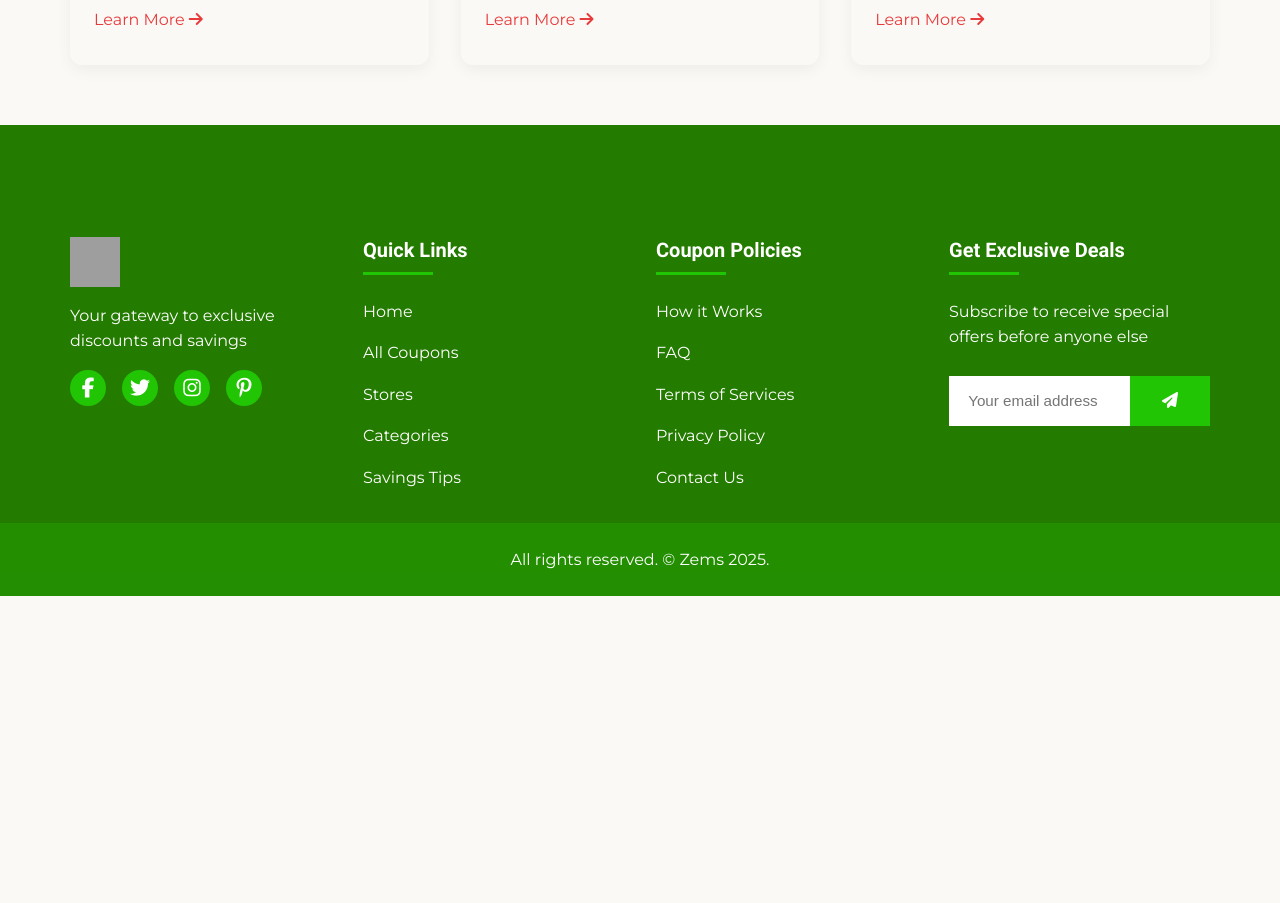
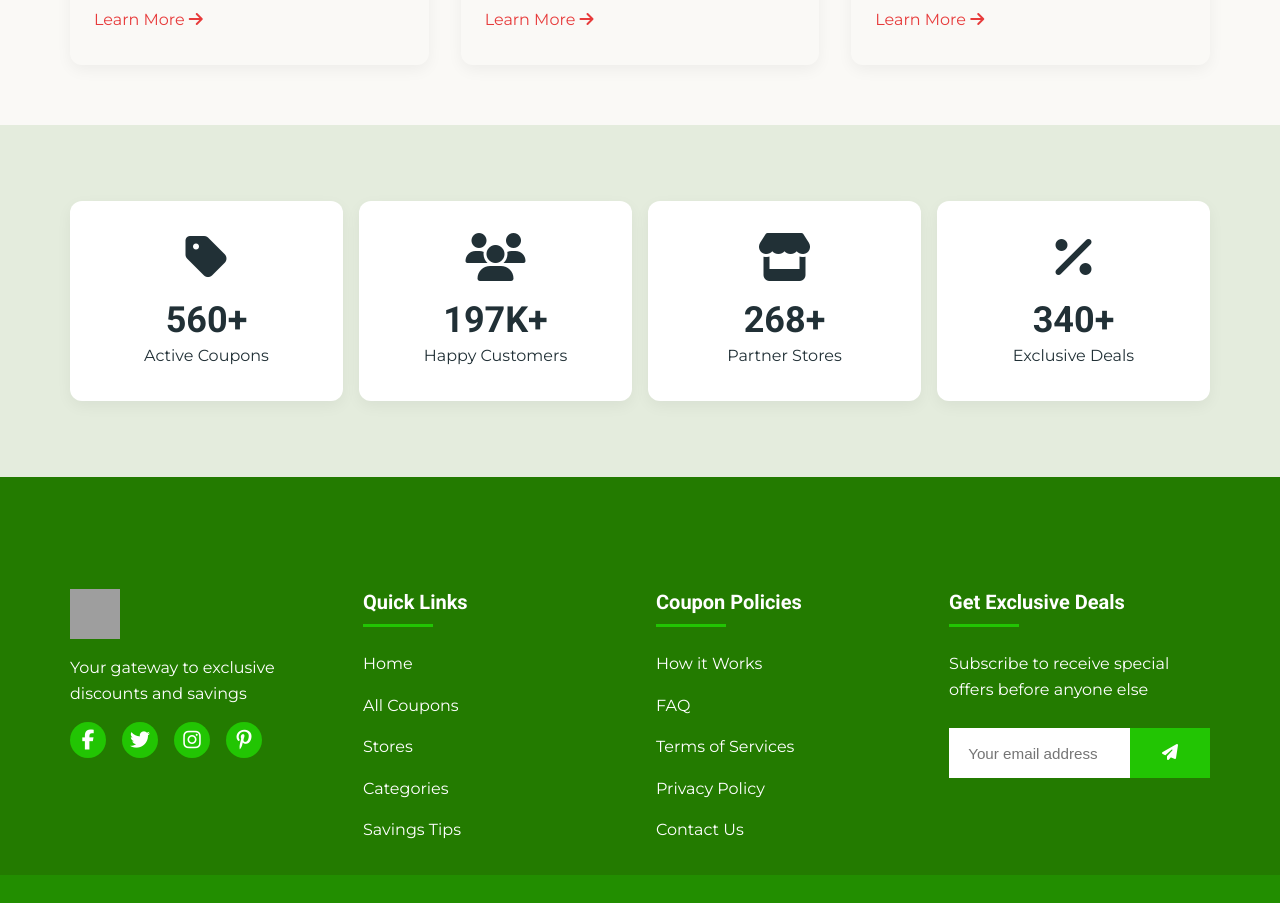
Before and after one commit to dev-nirob1/zems, a Vue app: page / in a window 1280 px wide. Shown: the part 1460-2363 px from the top of the page. Before the commit the page ends 2056 px from the top, so only its background shows below. Built offline with nearby package versions, Linux system fonts and the light colour scheme; grey boxes are pictures that could not be loaded.

Commit message:
update statistics section

```diff
--- a/src/zems/Front/Components/Section/StatisticsSection.vue
+++ b/src/zems/Front/Components/Section/StatisticsSection.vue
@@ -1,8 +1,73 @@
 <script setup>
+import BaseParagraph from '@/components/Elements/BaseParagraph.vue';
 import BaseTitle from '@/components/Elements/BaseTitle.vue';
+import ListItem from '@/components/Elements/ListItem.vue';
 
 </script>
 
 <template>
-  <BaseTitle>Services section</BaseTitle>
+    <section class="bg-light statistics">
+      <div class="container">
+        <!-- grid-container: small/large = 2/4 -->
+        <ul class="small-2 larger-4 gap-2 medium-gap-1 stats-content">
+          <!-- individual stat component  -->
+          <ListItem>
+            <i class="fa-solid fa-tag fa-3x"></i>
+            <div>
+              <BaseTitle>560+</BaseTitle>
+              <BaseParagraph>Active Coupons</BaseParagraph>
+            </div>
+          </ListItem>
+          <!-- individual stat component  -->
+          <ListItem>
+            <i class="fa-solid fa-users fa-3x"></i>
+            <div>
+              <BaseTitle>197K+</BaseTitle>
+              <BaseParagraph>Happy Customers</BaseParagraph>
+            </div>
+          </ListItem>
+          <!-- individual stat component  -->
+          <ListItem>
+            <i class="fa-solid fa-store fa-3x"></i>
+            <div>
+              <BaseTitle>268+</BaseTitle>
+              <BaseParagraph>Partner Stores</BaseParagraph>
+            </div>
+          </ListItem>
+          <!-- individual stat component  -->
+          <ListItem>
+            <i class="fa-solid fa-percent fa-3x"></i>
+            <div>
+              <BaseTitle>340+</BaseTitle>
+              <BaseParagraph>Exclusive Deals</BaseParagraph>
+            </div>
+          </ListItem>
+        </ul>
+      </div>
+    </section>
 </template>
+
+<style scoped>
+.statistics {
+  padding: 3.75rem 0;
+  text-align: center;
+}
+.statistics .stats-content {
+  list-style: none;
+  padding: 0;
+  align-items: center;
+}
+.statistics .stats-content li {
+  background-color: var(--white-color);
+  box-shadow: var(--box-shadow);
+  padding: 2rem;
+  border-radius: 0.75rem;
+  display: flex;
+  flex-direction: column;
+  align-items: center;
+  gap: 1rem;
+}
+.statistics .stats-content p {
+  margin: 0;
+}
+</style>
--- a/src/zems/Front/Pages/HomePage.vue
+++ b/src/zems/Front/Pages/HomePage.vue
@@ -1,10 +1,12 @@
 <script setup>
 import HeroSection from '../Components/Section/HeroSection.vue';
 import ServicesSection from '../Components/Section/ServicesSection.vue';
+import StatisticsSection from '../Components/Section/StatisticsSection.vue';
 
 </script>
 
 <template>
   <HeroSection/>
  <ServicesSection/>
+ <StatisticsSection/>
 </template>
```
